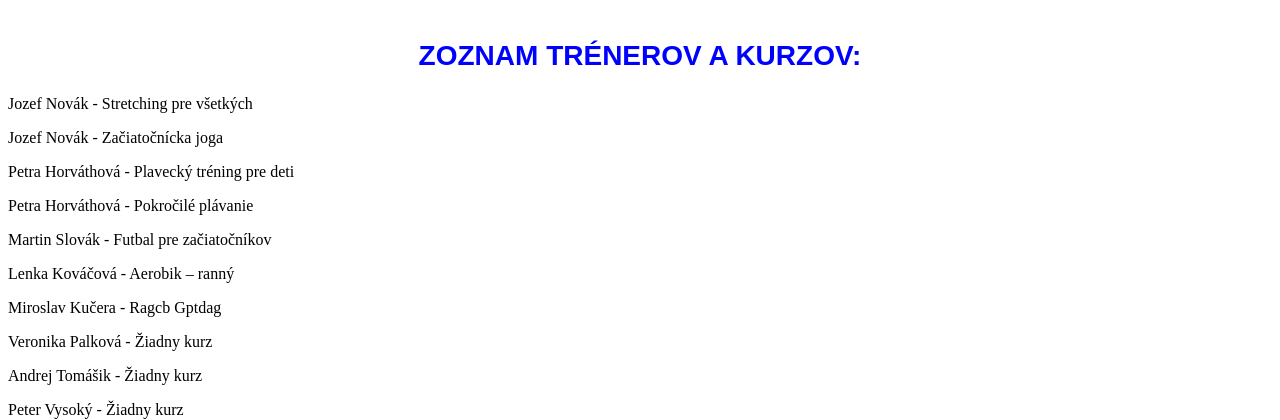
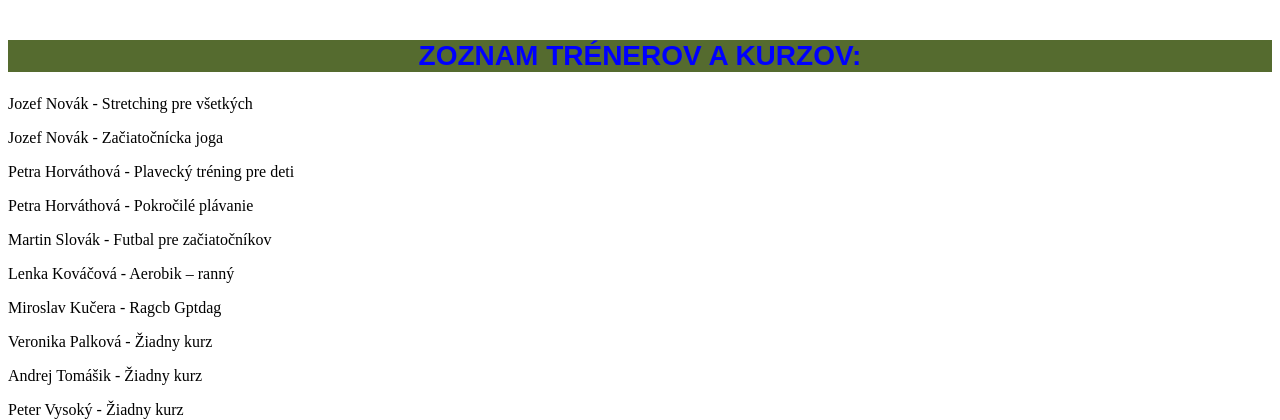
Before and after one commit to PatrikCerno/ISJ-PatrikCerno-Webapp, a Flask app: page /treneri in a window 1280 px wide. Shown: the top 420 px of the page. Run offline with Flask 3, Linux system fonts and the light colour scheme; data comes from the database, SQL or seed files in the repository.

Commit message:
Update main.css

```diff
--- a/static/main.css
+++ b/static/main.css
@@ -1,5 +1,6 @@
 h2{
     color:blue;
+    background-color: darkolivegreen;
     font-family: Arial, sans-serif;
     font-size: 28px;
     text-align: center;
```
